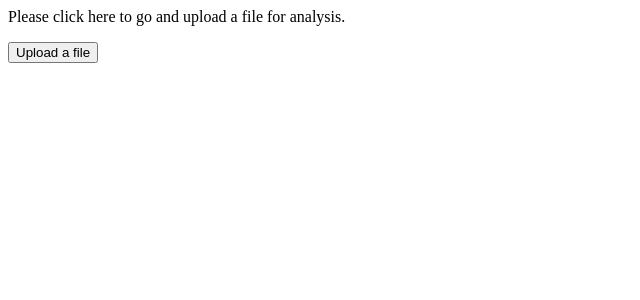
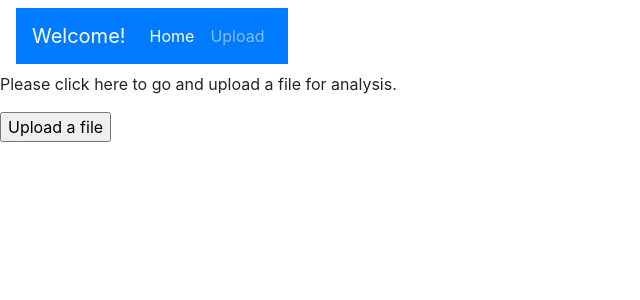
Before and after one commit to rachitpareek/jobSearch, a Flask app: page / in a window 1280 px wide. Shown: the top 300 px of the page, without its empty margins (0-640 px from the left). Run offline with Flask 2, Linux system fonts and the light colour scheme; some libraries are stand-ins or nearby versions.

Commit message:
done for tonight - made todo list

```diff
--- a/backend/app/routes.py
+++ b/backend/app/routes.py
@@ -37,5 +37,7 @@ def analyze():
     return render_template('analysis.html', results=results)
 
 # delete from git repo
+# clean stuff up
 # tag data
-# what should the api return?
+# design api
+# delete node app, rename flask one
--- a/backend/app/templates/index.html
+++ b/backend/app/templates/index.html
@@ -1,5 +1,12 @@
+{% block content %}
+{% block html %}
 <html>
     <head>
+        {% set bootswatch_theme = 'lumen' %}
+        {% set bootswatch_version = '4.3.1' %}
+        <link href="//bootswatch.com/{{ bootswatch_theme }}/bootstrap.min.css" rel="stylesheet" >
+        <link rel="stylesheet" href="https://stackpath.bootstrapcdn.com/bootstrap/4.3.1/css/bootstrap.min.css" integrity="sha384-ggOyR0iXCbMQv3Xipma34MD+dH/1fQ784/j6cY/iJTQUOhcWr7x9JvoRxT2MZw1T" crossorigin="anonymous">
+        <script src="https://stackpath.bootstrapcdn.com/bootstrap/4.3.1/js/bootstrap.min.js" integrity="sha384-JjSmVgyd0p3pXB1rRibZUAYoIIy6OrQ6VrjIEaFf/nJGzIxFDsf4x0xIM+B07jRM" crossorigin="anonymous"></script>
         <script type="text/javascript">
             function loading(){
                 document.getElementById("loading").style.display = "block";
@@ -8,6 +15,27 @@
         </script>
         <title>See your table!</title>
     </head>
+    {% block navbar %}
+        <div class="navbar navbar-fixed-top">
+            <nav class="navbar navbar-expand-lg navbar-dark bg-primary">
+                <a class="navbar-brand" href="#">Welcome!</a>
+                <button class="navbar-toggler" type="button" data-toggle="collapse" data-target="#navbarColor01" aria-controls="navbarColor01" aria-expanded="false" aria-label="Toggle navigation">
+                  <span class="navbar-toggler-icon"></span>
+                </button>
+
+                <div class="collapse navbar-collapse" id="navbarColor01">
+                  <ul class="navbar-nav mr-auto">
+                    <li class="nav-item active">
+                      <a class="nav-link" href="#">Home <span class="sr-only">(current)</span></a>
+                    </li>
+                    <li class="nav-item">
+                      <a class="nav-link" href="/upload">Upload</a>
+                    </li>
+                  </ul>
+                </div>
+              </nav>
+        </div>
+    {% endblock %}
     <body>
         {% if not no_table %}
         <p>Please click here to analyze the file below. This will take a long time, approximately 4 minutes.</p>
@@ -26,3 +54,6 @@
         {% endif %}
     </body>
 </html>
+
+{% endblock %}
+{% endblock %}
```
